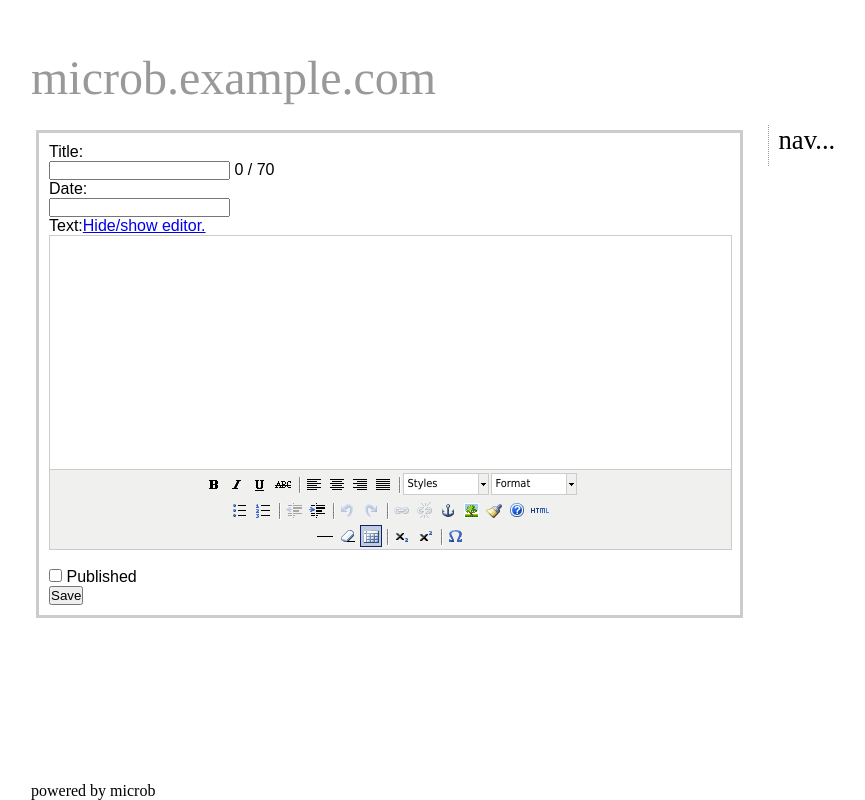
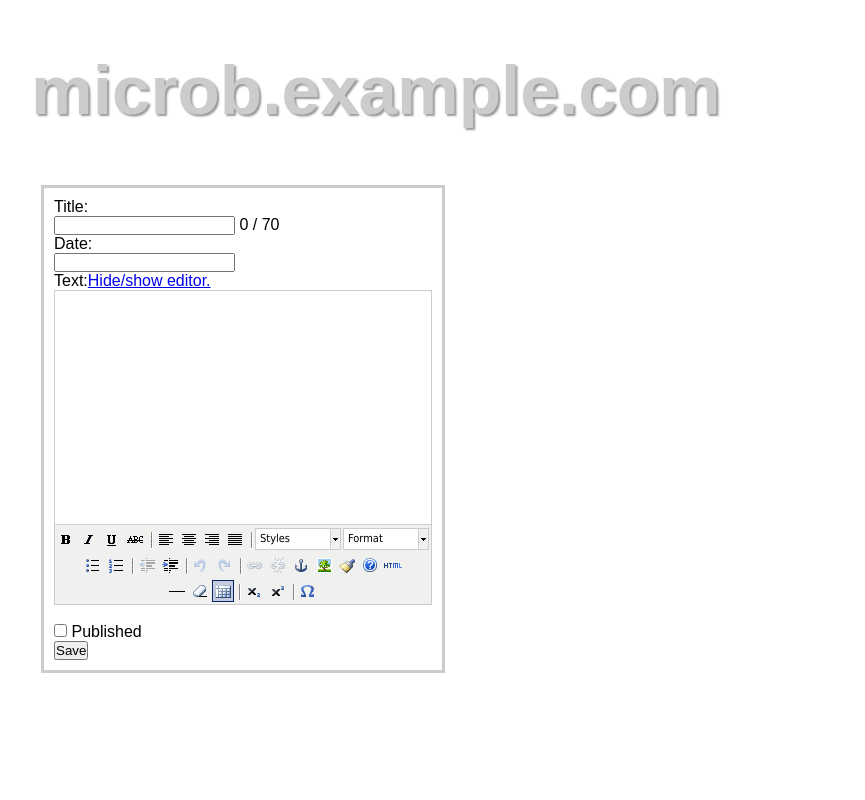
Before and after one commit to nskeip/microb, a Flask app: page /posts/add/ in a window 1280 px wide. Shown: the whole page, without its empty margins (107-972 px from the left). Run offline with Flask 2, Linux system fonts and the light colour scheme.

Commit message:
some stuff with styles and template structure...

```diff
--- a/application.py
+++ b/application.py
@@ -16,7 +16,7 @@ app = Flask(__name__)
 @app.route('/')
 def index():
     return render_template('index.html',
-                           news = Post.query.order_by(Post.date.desc()).\
+                           posts = Post.query.order_by(Post.date.desc()).\
                                   filter(Post.published==True)[:5])
 
 @app.route('/posts/')
@@ -53,8 +53,6 @@ def post_add_edit(id=None):
         db_session.commit()
         return redirect(url_for('index'))
 
-    print form.errors
-
     return render_template('add_edit.html',
                            form=form,
                            id=id)
--- a/static/css/style.css
+++ b/static/css/style.css
@@ -20,25 +20,10 @@ html,body {
     padding-left: 20px;
 }
 
-#header {
-    padding-top: 50px;
-}
-
-#content_nav_holder {
-    margin-top: 20px;
-    float: left;
-    width: 100%;
-}
-
-#footer {
-    position:absolute;
-	width:100%;
-	bottom:0; /* stick to bottom */
-}
-
 /* ended position tricks... */
 
 h1, h2, h3, h4 {
+    font-family: sans-serif;
     font-style: normal;
     font-weight: normal;
 }
@@ -53,36 +38,38 @@ h2 {
     font-size: 20pt;
 }
 
+.post_title {
+    color: #ffffff;
+    background-color: #aeaeae;
+    padding-left: 4px;
+    padding-right: 4px;
+}
+
+.post_title a {
+    text-decoration: none;
+    color: inherit;
+}
+
+#header {
+    padding-top: 50px;
+}
+
 #header_title {
-    font-size: 36pt;
-    font-family: Times, serif;
+    font-size: 52pt;
+    font-family: Arial, sans-serif;
+    font-weight: bold;
     text-decoration: none;
-    color: #999999;
+    color: #cccccc;
+    text-shadow: 2px 2px 2px #999999;
 }
 
 #content {
-    width: 70%;
     position: relative;
     float: left;
     overflow: hidden;
-    padding-right: 5px;
+    padding: 5px;
     text-align: justify;
-}
-
-#nav {
-    position: relative;
-    float: right;
-    overflow: hidden;
-    width: 27%;
-    border-left: 1px dotted #999999;
-    padding-left: 10px;
-    font-size: 20pt;
-    font-family: 'Garamon', 'Times New Roman', serif;
-}
-
-#nav li {
-    list-style: none;
-    padding-bottom: 10px;
+    margin-top: 45px;
 }
 
 .txt {
@@ -100,16 +87,3 @@ h2 {
     padding-right: 5px;
     text-indent: 30px;
 }
-
-span.content_title {
-    font-family: sans-serif;
-    color: #ffffff;
-    background-color: #aeaeae;
-    padding-left: 4px;
-    padding-right: 4px;
-}
-
-span.content_title a {
-    text-decoration: none;
-    color: inherit;
-}
--- a/templates/base.html
+++ b/templates/base.html
@@ -13,21 +13,9 @@
     <div id="header">
         <a id="header_title" href="{{url_for('index')}}">microb.example.com</a><br/>
     </div>
-    <div id="content_nav_holder">
-        <div id="content">
+    <div id="content">
         {%- block content %}
         {%- endblock content %}
-        </div>
-        <div id="nav">
-        {%- block nav %}
-            <ul>
-                <li>nav...</li>
-            </ul>
-        {%- endblock nav %}
-        </div>
-    </div>
-    <div id="footer">
-        powered by microb
     </div>
 </div>
 </body>
--- a/templates/one.html
+++ b/templates/one.html
@@ -4,7 +4,7 @@
 
 {%- block content %}
 <div class="txt">
-    <h1>{{post.title}}</h1>
+    <h1><span class="post_title">{{post.title}}</span></h1>
     {{post.text|safe}}
 </div>
 {%- endblock content %}
```
Also changed, not shown: templates/archive.html (+4 -11 lines), templates/index.html (+5 -3 lines).
